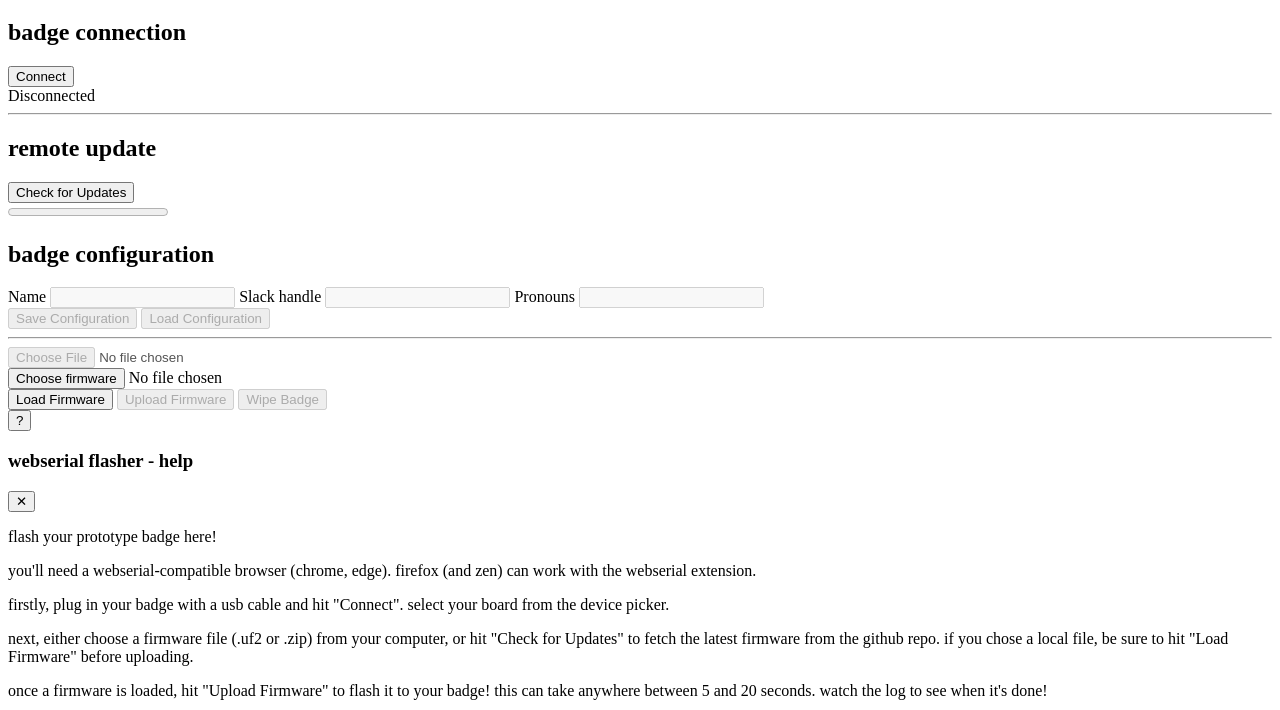
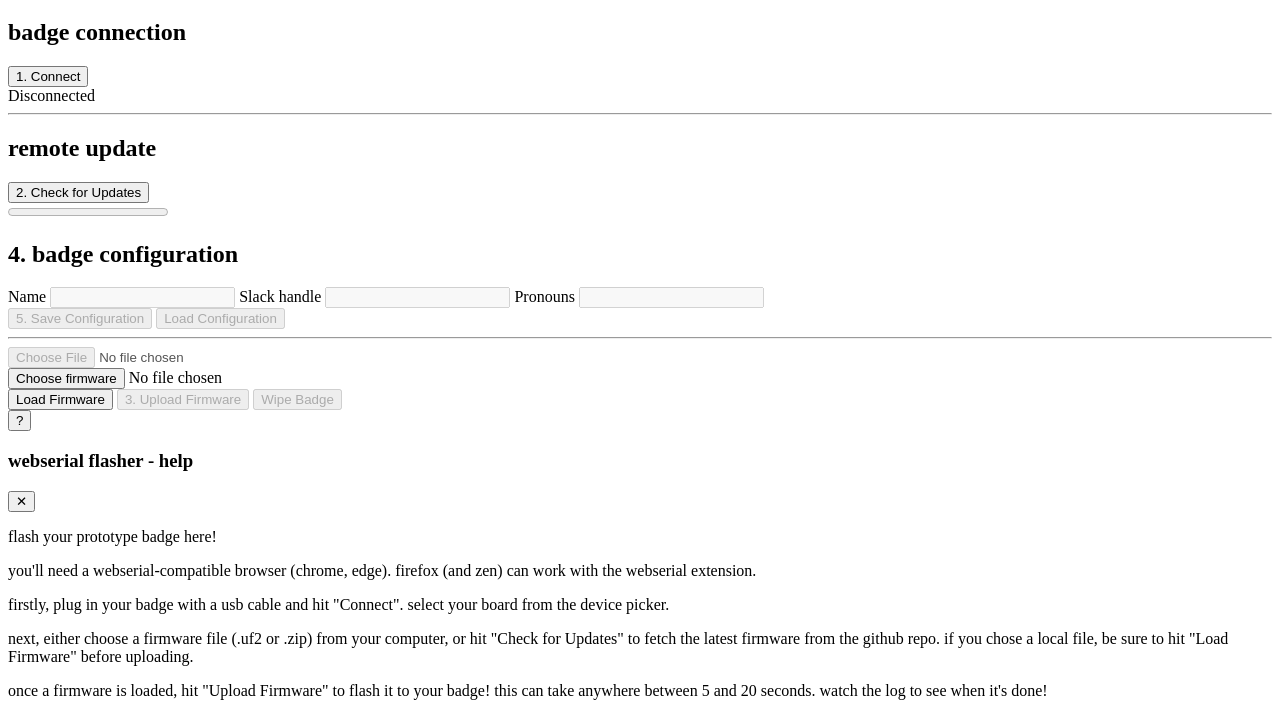
Before and after one commit to mpkendall/prototype-badge, a website built with Vite: page code/web-flasher/usb.html in a window 1280 px wide. Shown: the part 90-800 px from the top of the page. Built offline with nearby package versions, Linux system fonts and the light colour scheme.

Commit message:
Rename wording

```diff
--- a/code/web-flasher/src/usb.ts
+++ b/code/web-flasher/src/usb.ts
@@ -125,7 +125,7 @@ function setConnectedAppearance() {
 }
 
 function setDisconnectedAppearance() {
-    btn.textContent = "Connect";
+    btn.textContent = "1. Connect";
     btn.classList.remove("bg-red-900", "hover:bg-red-700");
     btn.classList.add("bg-green-700", "hover:bg-green-600");
     if (saveConfigButton) saveConfigButton.disabled = true;
--- a/code/web-flasher/usb.html
+++ b/code/web-flasher/usb.html
@@ -22,7 +22,7 @@
             <h2 class="font-bold">badge connection</h2>
             <button type="button"
                 class="mt-4 px-4 py-2 rounded-lg bg-green-700 text-white hover:bg-green-600 transition cursor-pointer shadow-2xl/35" id="connect-button">
-                Connect
+                1. Connect
             </button>
             <div id="connection-status" class="mt-3 flex items-center gap-2">
                 <span id="connection-dot" class="inline-block w-3 h-3 rounded-full bg-red-500"></span>
@@ -32,12 +32,12 @@
             <h2 class="font-bold">remote update</h2>
             <button type="button"
                 class="mt-4 px-4 py-2 rounded-lg bg-blue-700 text-white hover:bg-blue-600 transition cursor-pointer shadow-2xl/35" id="update-button">
-                Check for Updates
+                2. Check for Updates
             </button>
         </div>
 
         <div class="bg-stone-800 rounded-2xl flex-col justify-start col-span-2 flex p-4">
-            <h2 class="font-bold">badge configuration</h2>
+            <h2 class="font-bold">4. badge configuration</h2>
             <div class="mt-4 grid grid-cols-2 gap-3">
                 <label class="text-sm">Name</label>
                 <input id="userName" name="userName" type="text" class="p-2 rounded bg-stone-900 text-white" />
@@ -47,7 +47,7 @@
                 <input id="userPronouns" name="userPronouns" type="text" class="p-2 rounded bg-stone-900 text-white" />
             </div>
             <div class="flex gap-4 mt-4">
-                <button type="button" id="save-config" class="px-4 py-2 rounded-lg bg-amber-700 text-white hover:bg-amber-600">Save Configuration</button>
+                <button type="button" id="save-config" class="px-4 py-2 rounded-lg bg-amber-700 text-white hover:bg-amber-600">5. Save Configuration</button>
                 <button type="button" id="load-config" class="px-4 py-2 rounded-lg bg-gray-700 text-white hover:bg-gray-600">Load Configuration</button>
             </div>
             <hr class="mt-4 mb-4">
@@ -58,7 +58,7 @@
                     <span id="firmware-filename" class="text-sm mt-1 text-stone-300">No file chosen</span>
                     <div class="mt-3 flex flex-wrap justify-center gap-3">
                     <button type="button" id="load-firmware" class="px-4 py-2 rounded-lg bg-indigo-700 text-white hover:bg-indigo-600">Load Firmware</button>
-                    <button type="button" id="upload-firmware" class="px-4 py-2 rounded-lg bg-indigo-900 text-white hover:bg-indigo-800">Upload Firmware</button>
+                    <button type="button" id="upload-firmware" class="px-4 py-2 rounded-lg bg-indigo-900 text-white hover:bg-indigo-800">3. Upload Firmware</button>
                     <button type="button" id="wipe-badge" class="px-4 py-2 rounded-lg bg-red-700 text-white hover:bg-red-600">Wipe Badge</button>
                 </div>
             </div>
```
Also changed, not shown: code/web-flasher/flash.html (+1 -1 lines), code/web-flasher/index.html (+2 -2 lines).
